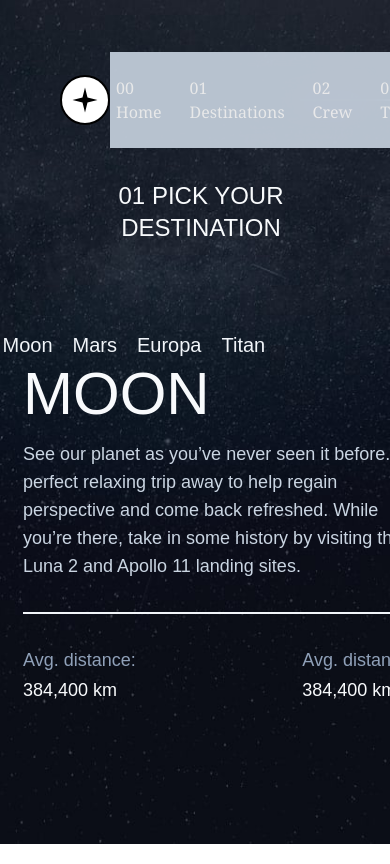
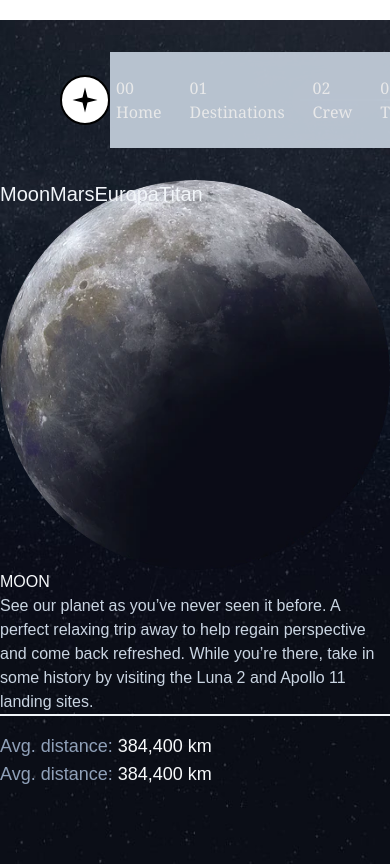
Before and after one commit to junior217/space-tourism-website, a Next.js app in the folder space-tourism/: page /destination in a window 390 px wide. Shown: the top 864 px of the page. Built offline with nearby package versions, Linux system fonts and the light colour scheme; a web font is replaced by a local one.

Commit message:
Resonsive tablet version for destination

```diff
--- a/space-tourism/app/destination/mars.tsx
+++ b/space-tourism/app/destination/mars.tsx
@@ -4,9 +4,9 @@ import Image from "next/image";
 export default function Mars() {
     const marsData = spaceTourismData[0].destinations[1];
 
-    return (
-        <div className="mx-10 p-8 grid grid-cols-[1fr_1fr] gap-3 items-center justify-center">
-            <div className="ml-15 flex justify-center  rounded-full overflow-hidden">
+return (
+        <div className="lg:mx-10 lg:p-8 lg:grid lg:grid-cols-[1fr_1fr] lg:gap-3 lg:items-center lg:justify-center md:flex md:flex-col md:gap-5 md:items-center md:justify-center md:py-5">
+            <div className="lg:ml-15 lg:flex lg:justify-center  rounded-full overflow-hidden md:flex md:justify-center md:w-100 md:h-100 md:mr-0">
                 <Image
                     src={marsData.images.webp}
                     alt={marsData.name}
@@ -15,19 +15,19 @@ export default function Mars() {
                     className="w-auto h-auto"
                 />
             </div>
-            <div className="py-3 px-1 mr-6 w-100 flex flex-col gap-4">
+            <div className="lg:py-3 lg:px-1 lg:mr-6 lg:w-[80%] lg:flex lg:flex-col lg:items-stretch lg:gap-4 md:justify-center md:items-center md:px-2 md:mt-25 md:ml-15 md:w-2/3">
                 <div>
-                    <h1 className="text-6xl text-slate-50 uppercase ">{marsData.name}</h1>
+                    <h1 className="lg:text-6xl text-slate-50 uppercase md:text-8xl ">{marsData.name}</h1>
                 </div>
-                <div className="border-b-2 border-slate-100 pb-8">
-                    <p className="text-slate-300 text-lg">{marsData.description}</p>
+                <div className="border-b-2 border-slate-100 lg:pb-8 md:pb-9">
+                    <p className="text-slate-300 lg:text-lg lg:text-start md:text-xl md:text-center">{marsData.description}</p>
                 </div>
-                <div className="flex justify-between items-center mt-4">
-                    <p className="flex flex-col gap-0.5 text-slate-400 text-lg">
+                <div className="lg:flex lg:justify-center lg:gap-[50%] lg:items-center mt-4 md:flex md:items-center md:gap-10">
+                    <p className="lg:flex lg:flex-col gap-0.5 text-slate-400 text-lg md:text-2xl">
                         <span className="text-slate-400">Avg. distance: </span>
                         <span className="text-slate-50">{marsData.distance}</span>
                     </p>
-                    <p className="flex flex-col gap-0.5 text-slate-400 text-lg">
+                    <p className="lg:flex lg:flex-col gap-0.5 text-slate-400 text-lg md:text-2xl">
                         <span className="text-slate-400">Avg. distance: </span>
                         <span className="text-slate-50">{marsData.distance}</span>
                     </p>
--- a/space-tourism/app/destination/moon.tsx
+++ b/space-tourism/app/destination/moon.tsx
@@ -5,8 +5,8 @@ export default function Moon() {
     const moonData = spaceTourismData[0].destinations[0];
 
     return (
-        <div className="mx-10 p-8 grid grid-cols-[1fr_1fr] gap-3 items-center justify-center">
-            <div className="ml-15 flex justify-center  rounded-full overflow-hidden">
+        <div className="lg:mx-10 lg:p-8 lg:grid lg:grid-cols-[1fr_1fr] lg:gap-3 lg:items-center lg:justify-center md:flex md:flex-col md:gap-5 md:items-center md:justify-center md:py-5">
+            <div className="lg:ml-15 lg:flex lg:justify-center  rounded-full overflow-hidden md:flex md:justify-center md:w-100 md:h-100 md:mr-0">
                 <Image
                     src={moonData.images.webp}
                     alt={moonData.name}
@@ -15,19 +15,19 @@ export default function Moon() {
                     className="w-auto h-auto"
                 />
             </div>
-            <div className="py-3 px-1 mr-6 w-100 flex flex-col gap-4">
+            <div className="lg:py-3 lg:px-1 lg:mr-6 lg:w-[80%] lg:flex lg:flex-col lg:items-stretch lg:gap-4 md:justify-center md:items-center md:px-2 md:mt-25 md:ml-15 md:w-2/3">
                 <div>
-                    <h1 className="text-6xl text-slate-50 uppercase ">{moonData.name}</h1>
+                    <h1 className="lg:text-6xl text-slate-50 uppercase md:text-8xl ">{moonData.name}</h1>
                 </div>
-                <div className="border-b-2 border-slate-100 pb-8">
-                    <p className="text-slate-300 text-lg">{moonData.description}</p>
+                <div className="border-b-2 border-slate-100 lg:pb-8 md:pb-9">
+                    <p className="text-slate-300 lg:text-lg lg:text-start md:text-xl md:text-center">{moonData.description}</p>
                 </div>
-                <div className="flex justify-between items-center mt-4">
-                    <p className="flex flex-col gap-0.5 text-slate-400 text-lg">
+                <div className="lg:flex lg:justify-center lg:gap-[50%] lg:items-center mt-4 md:flex md:items-center md:gap-10">
+                    <p className="lg:flex lg:flex-col gap-0.5 text-slate-400 text-lg md:text-2xl">
                         <span className="text-slate-400">Avg. distance: </span>
                         <span className="text-slate-50">{moonData.distance}</span>
                     </p>
-                    <p className="flex flex-col gap-0.5 text-slate-400 text-lg">
+                    <p className="lg:flex lg:flex-col gap-0.5 text-slate-400 text-lg md:text-2xl">
                         <span className="text-slate-400">Avg. distance: </span>
                         <span className="text-slate-50">{moonData.distance}</span>
                     </p>
--- a/space-tourism/app/destination/page.tsx
+++ b/space-tourism/app/destination/page.tsx
@@ -19,20 +19,19 @@ export default function Destination() {
 
 
 
-
     return (
       <div className="wrapper-destination">
-        <main className="relative flex flex-col space-between ">
+        <main className="relative lg:flex lg:flex-col lg:space-between ">
           <NavBar />
           <div className="absolute top-35 left-3 px-10">
-            <h1 className="text-2xl text-slate-50 uppercase text-center mt-10">01 Pick your destination</h1>
+            <h1 className="text-3xl text-slate-50 uppercase text-center mt-10 md:text-4xl"><span className="text-slate-500">01</span> Pick your destination</h1>
           </div>
-          <div className="mt-15 pt-20 relative">
-            <div className="absolute top-[18%] right-[32%] flex gap-5">
-              <button onClick={() => setCurrentDestination(() => Moon)} className="text-xl focus:border-b-2 focus:border-bg-slate-100 text-slate-100 text-semibold">Moon</button>
-              <button onClick={() => setCurrentDestination(() => Mars)} className="text-xl focus:border-b-2 focus:border-bg-slate-100 text-slate-100 text-semibold">Mars</button>
-              <button onClick={() => setCurrentDestination(() => Europa)} className="text-xl focus:border-b-2 focus:border-bg-slate-100 text-slate-100 text-semibold">Europa</button>
-              <button onClick={() => setCurrentDestination(() => Titan)} className="text-xl focus:border-b-2 focus:border-bg-slate-100 text-slate-100 text-semibold">Titan</button>
+          <div className="lg:mt-15 lg:pt-20 relative md:grid md:grid-rows-[auto_1fr] md:gap-5">
+            <div className="absolute lg:top-[18%] lg:right-[22%] lg:flex lg:gap-5 md:top-[53%] md:gap-8 md:right-[27%]">
+              <button onClick={() => setCurrentDestination(() => Moon)} className="text-xl focus:border-b-2 focus:border-bg-slate-100 text-slate-100 text-semibold md:text-3xl">Moon</button>
+              <button onClick={() => setCurrentDestination(() => Mars)} className="text-xl focus:border-b-2 focus:border-bg-slate-100 text-slate-100 text-semibold md:text-3xl">Mars</button>
+              <button onClick={() => setCurrentDestination(() => Europa)} className="text-xl focus:border-b-2 focus:border-bg-slate-100 text-slate-100 text-semibold md:text-3xl">Europa</button>
+              <button onClick={() => setCurrentDestination(() => Titan)} className="text-xl focus:border-b-2 focus:border-bg-slate-100 text-slate-100 text-semibold md:text-3xl">Titan</button>
             </div>
             <div id="component-container">
               <CurrentComponent/>
--- a/space-tourism/app/destination/titan.tsx
+++ b/space-tourism/app/destination/titan.tsx
@@ -4,9 +4,9 @@ import Image from "next/image";
 export default function Titan() {
     const titanData = spaceTourismData[0].destinations[3];
 
-    return (
-        <div className="mx-10 p-8 grid grid-cols-[1fr_1fr] gap-3 items-center justify-center">
-            <div className="ml-15 flex justify-center  rounded-full overflow-hidden">
+ return (
+        <div className="lg:mx-10 lg:p-8 lg:grid lg:grid-cols-[1fr_1fr] lg:gap-3 lg:items-center lg:justify-center md:flex md:flex-col md:gap-5 md:items-center md:justify-center md:py-5">
+            <div className="lg:ml-15 lg:flex lg:justify-center  rounded-full overflow-hidden md:flex md:justify-center md:w-100 md:h-100 md:mr-0">
                 <Image
                     src={titanData.images.webp}
                     alt={titanData.name}
@@ -15,19 +15,19 @@ export default function Titan() {
                     className="w-auto h-auto"
                 />
             </div>
-            <div className="py-3 px-1 mr-6 w-100 flex flex-col gap-4">
+            <div className="lg:py-3 lg:px-1 lg:mr-6 lg:w-[80%] lg:flex lg:flex-col lg:items-stretch lg:gap-4 md:justify-center md:items-center md:px-2 md:mt-25 md:ml-15 md:w-2/3">
                 <div>
-                    <h1 className="text-6xl text-slate-50 uppercase ">{titanData.name}</h1>
+                    <h1 className="lg:text-6xl text-slate-50 uppercase md:text-8xl ">{titanData.name}</h1>
                 </div>
-                <div className="border-b-2 border-slate-100 pb-8">
-                    <p className="text-slate-300 text-lg">{titanData.description}</p>
+                <div className="border-b-2 border-slate-100 lg:pb-8 md:pb-9">
+                    <p className="text-slate-300 lg:text-lg lg:text-start md:text-xl md:text-center">{titanData.description}</p>
                 </div>
-                <div className="flex justify-between items-center mt-4">
-                    <p className="flex flex-col gap-0.5 text-slate-400 text-lg">
+                <div className="lg:flex lg:justify-center lg:gap-[50%] lg:items-center mt-4 md:flex md:items-center md:gap-10">
+                    <p className="lg:flex lg:flex-col gap-0.5 text-slate-400 text-lg md:text-2xl">
                         <span className="text-slate-400">Avg. distance: </span>
                         <span className="text-slate-50">{titanData.distance}</span>
                     </p>
-                    <p className="flex flex-col gap-0.5 text-slate-400 text-lg">
+                    <p className="lg:flex lg:flex-col gap-0.5 text-slate-400 text-lg md:text-2xl">
                         <span className="text-slate-400">Avg. distance: </span>
                         <span className="text-slate-50">{titanData.distance}</span>
                     </p>
--- a/space-tourism/app/globals.css
+++ b/space-tourism/app/globals.css
@@ -55,6 +55,14 @@ body {
   min-height: 100vh;
 }
 
+.wrapper-crew-tablet {
+  background-image: url('/crew/background-crew-desktop.jpg');
+  background-repeat: no-repeat;
+  background-size: cover;
+  background-position: center;
+  min-height: 100vh;
+}
+
 .wrapper-tech{
   background-image: url('/technology/background-technology-desktop.jpg');
   background-repeat: no-repeat;
@@ -63,6 +71,13 @@ body {
   min-height: 100vh;
 }
 
+.wrapper-tech-tablet{
+  background-image: url('/technology/background-technology-tablet.jpg');
+  background-repeat: no-repeat;
+  background-size: cover;
+  background-position: center;
+  min-height: 100vh;
+}
 
 @media (max-width: 767px) {
   .wrapper {
```
Also changed, not shown: space-tourism/app/destination/europa.tsx (+10 -10 lines).
